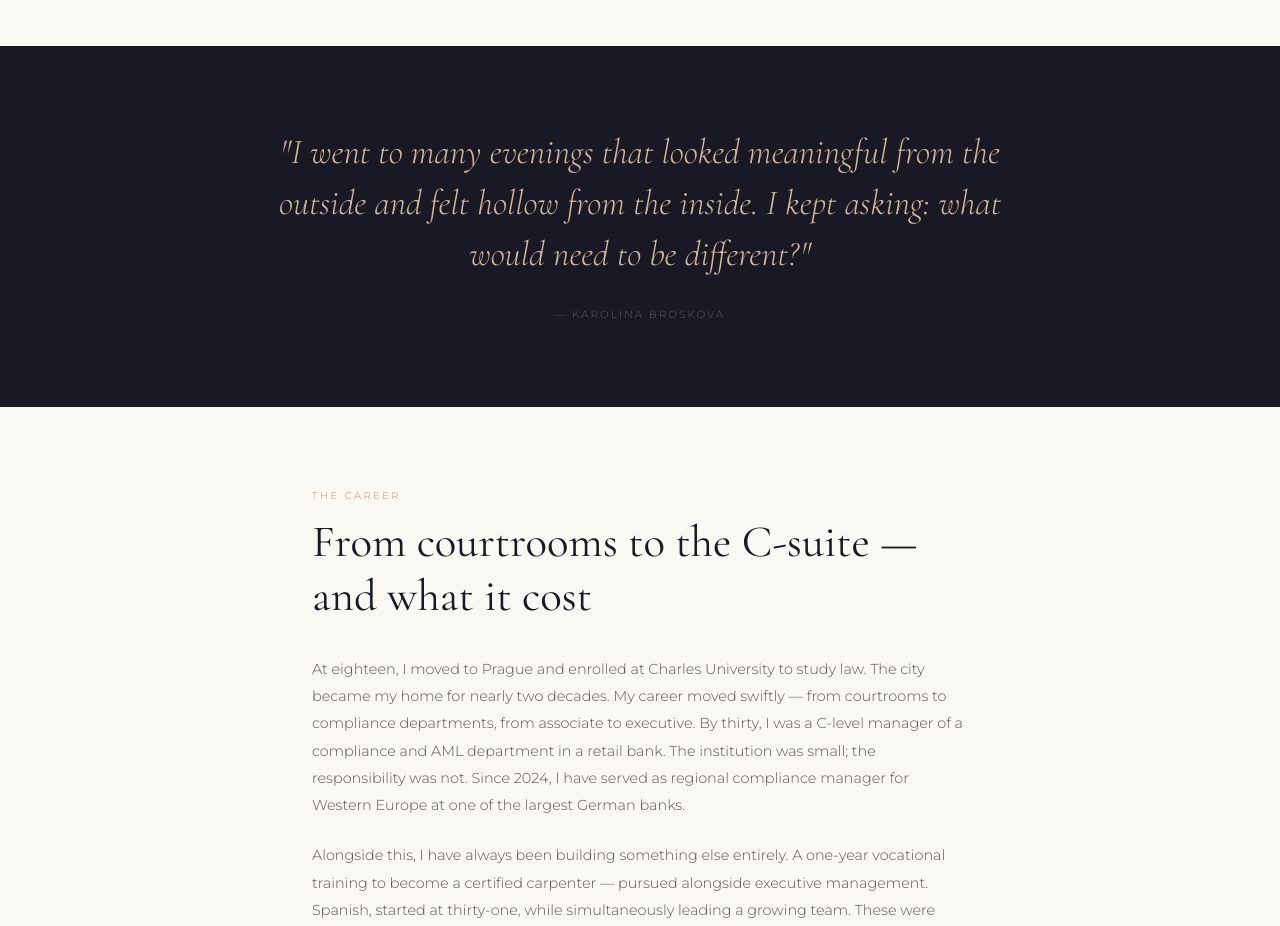
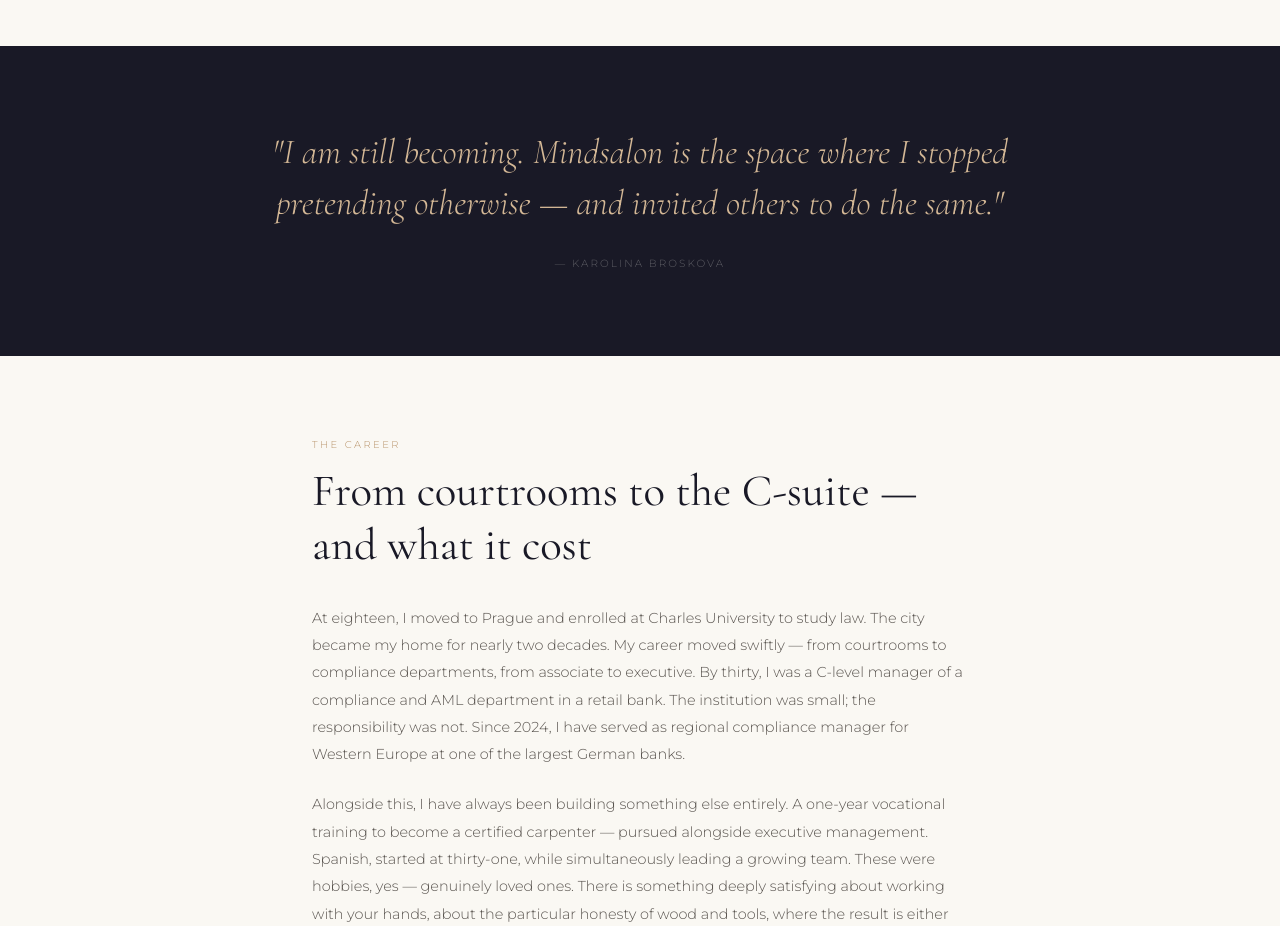
Before and after one commit to karolinabroskova-art/salon, a plain HTML site: page about.html in a window 1280 px wide. Shown: the part 2760-3686 px from the top of the page. Drawn offline with nearby package versions, Linux system fonts and the light colour scheme.

Commit message:
Replace pull quote with new holistic Mindsalon quote

```diff
--- a/about.html
+++ b/about.html
@@ -597,9 +597,7 @@
   <!-- ─── Pull Quote 1 ─────────────────────────────────────── -->
   <div class="pull-quote">
     <blockquote>
-      "I went to many evenings that looked meaningful from the outside
-      and felt hollow from the inside. I kept asking: what would need
-      to be different?"
+      "I am still becoming. Mindsalon is the space where I stopped pretending otherwise — and invited others to do the same."
     </blockquote>
     <cite>— Karolina Broskova</cite>
   </div>
```
